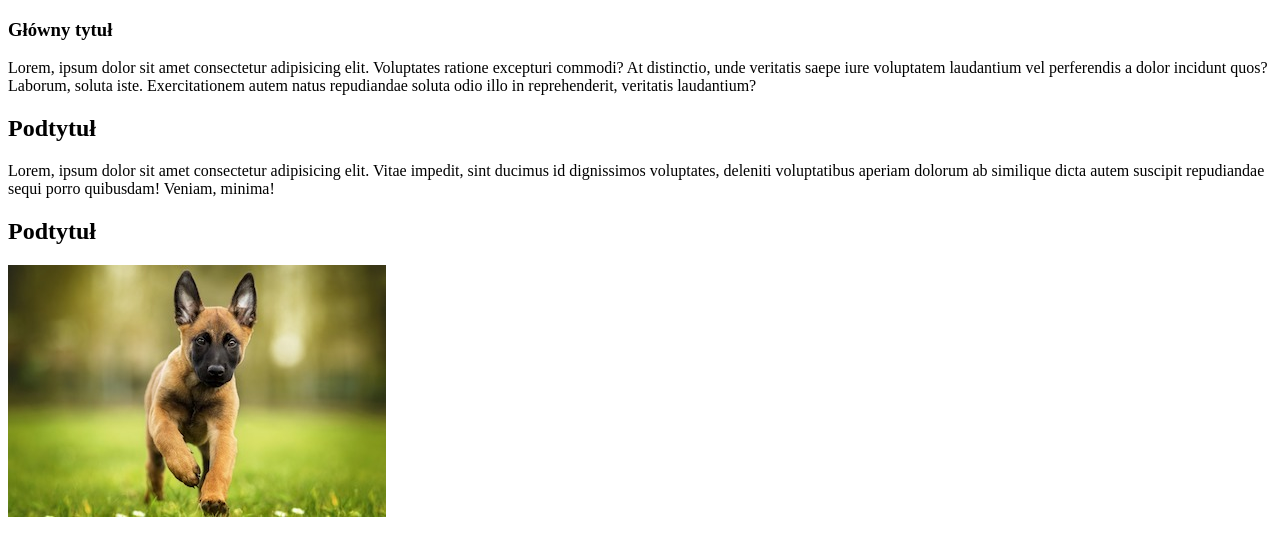
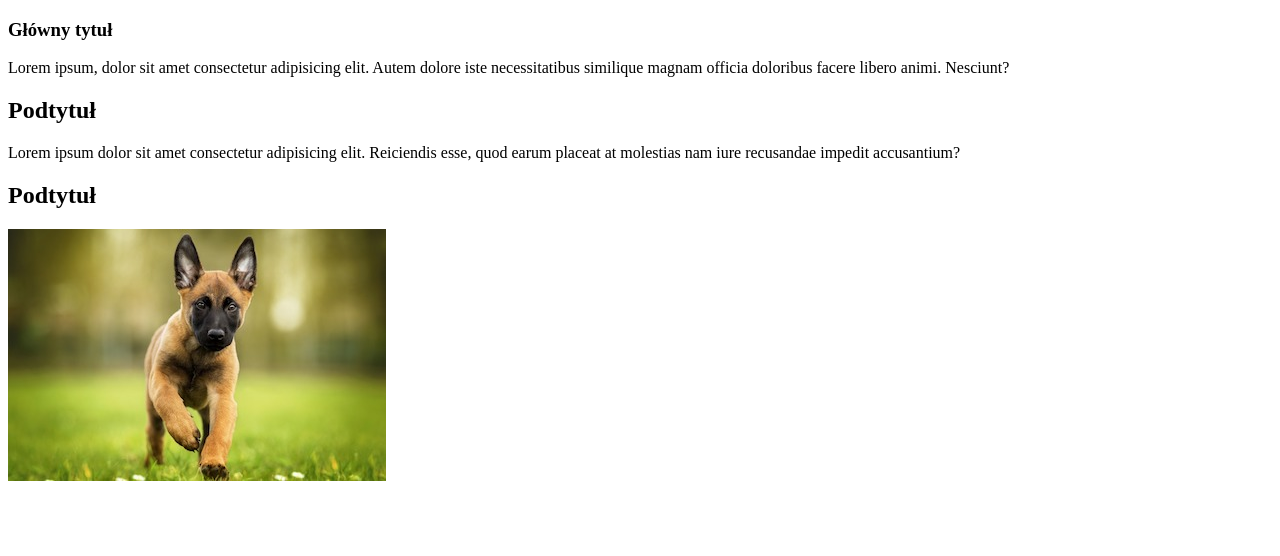
Before and after one commit to kateryna-safonova/zadanie19, a plain HTML site: page index.html in a window 1280 px wide. Drawn offline with Linux system fonts and the light colour scheme.

Commit message:
poprawka

```diff
--- a/index.html
+++ b/index.html
@@ -7,23 +7,13 @@
     <title>Document</title>
 </head>
 <body>
-    <!-- section>article>h1{Główny tytuł}+p>lorem40> -->
+    <!-- section>article>(h1{Główny tytuł}+p>lorem20)(h2{Podtytuł}+p>lorem20)(h2{Podtytuł}+img) -->
     <section>
         <article>
             <h1>Główny tytuł</h1>
-            <p>Lorem, ipsum dolor sit amet consectetur adipisicing elit. Voluptates ratione excepturi commodi? At distinctio, unde veritatis saepe iure voluptatem laudantium vel perferendis a dolor incidunt quos? Laborum, soluta iste. Exercitationem autem natus repudiandae soluta odio illo in reprehenderit, veritatis laudantium?</p>
-        </article>
-    </section>
-    <!-- section>article>h2{Podtytuł}+p>lorem30 -->
-    <section>
-        <article>
+            <p>Lorem ipsum, dolor sit amet consectetur adipisicing elit. Autem dolore iste necessitatibus similique magnam officia doloribus facere libero animi. Nesciunt?</p>
             <h2>Podtytuł</h2>
-            <p>Lorem, ipsum dolor sit amet consectetur adipisicing elit. Vitae impedit, sint ducimus id dignissimos voluptates, deleniti voluptatibus aperiam dolorum ab similique dicta autem suscipit repudiandae sequi porro quibusdam! Veniam, minima!</p>
-        </article>
-    </section>
-    <!-- section>article>h2{Podtytuł}+img:s     -->
-    <section>
-        <article>
+            <p>Lorem ipsum dolor sit amet consectetur adipisicing elit. Reiciendis esse, quod earum placeat at molestias nam iure recusandae impedit accusantium?</p>
             <h2>Podtytuł</h2>
             <img src="1.jpeg" alt="Dog">
         </article>
```
